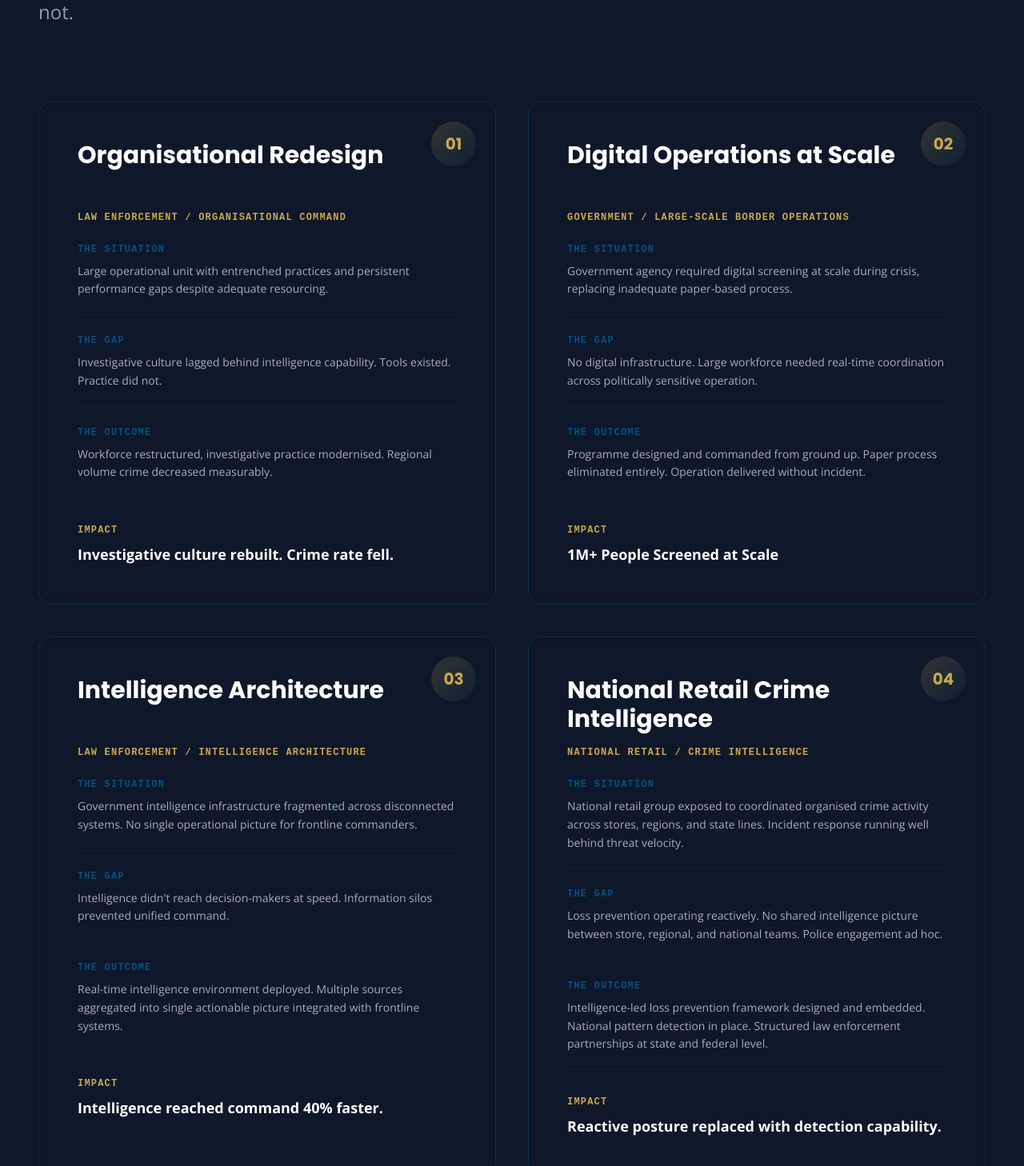
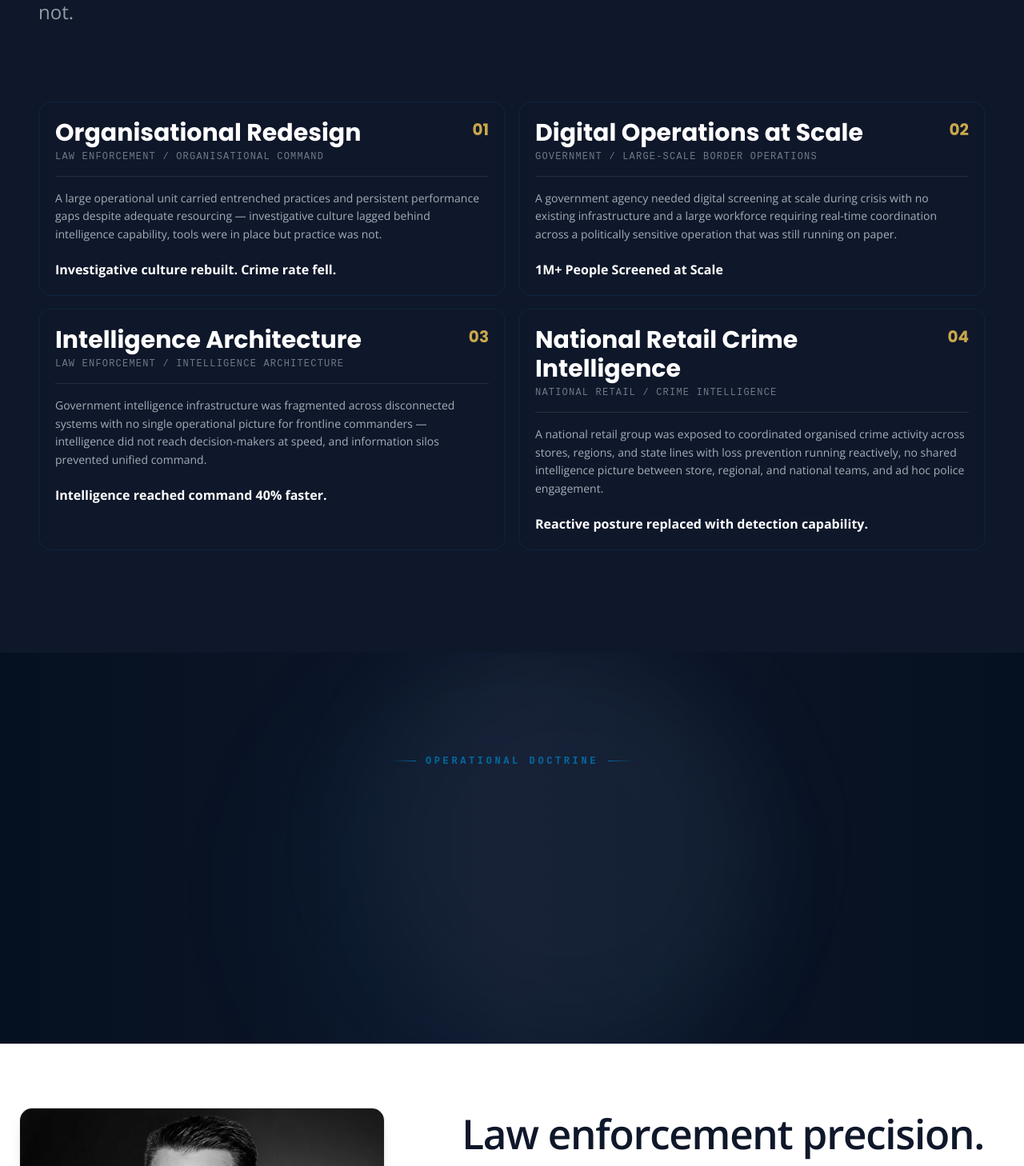
Before and after one commit to Brad9474/BW-Advisory-Website, a React (Vite) app: page / in a window 1280 px wide. Shown: the part 6212-7670 px from the top of the page at 80% size. Built offline with nearby package versions, Linux system fonts and the light colour scheme.

Commit message:
fix: Applied Work card redesign — remove section labels, tighten structure

```diff
--- a/src/pages/Home.jsx
+++ b/src/pages/Home.jsx
@@ -641,124 +641,72 @@ const Home = () => {
             </p>
           </div>
 
-          <div className="grid grid-cols-1 md:grid-cols-2 gap-10">
+          <div className="grid grid-cols-1 md:grid-cols-2 gap-4">
             {/* Case Study 01 */}
             <div className="relative group overflow-hidden">
               <div className="absolute -inset-1 bg-gradient-to-br from-[#C9A84C]/40 to-accent/20 rounded-2xl opacity-0 group-hover:opacity-50 transition-all duration-700 blur-lg"></div>
-              <div className="relative bg-gradient-to-br from-white/8 via-white/4 to-white/2 backdrop-blur-sm border border-accent/30 group-hover:border-[#C9A84C]/50 rounded-2xl p-10 md:p-12 h-full transition-all duration-500 group-hover:bg-white/12">
-                <div className="absolute top-6 right-6 w-14 h-14 bg-gradient-to-br from-[#C9A84C]/20 to-accent/10 rounded-full flex items-center justify-center group-hover:from-[#C9A84C]/30 group-hover:to-accent/20 transition-all duration-500">
-                  <span className="text-[#C9A84C] font-display font-bold text-xl">01</span>
+              <div className="relative bg-gradient-to-br from-white/8 via-white/4 to-white/2 backdrop-blur-sm border border-accent/20 group-hover:border-[#C9A84C]/40 rounded-2xl p-5 h-full transition-all duration-500 group-hover:bg-white/10">
+                <div className="flex items-start justify-between gap-4">
+                  <h3 className="font-display font-bold text-2xl md:text-3xl text-white leading-tight">Organisational Redesign</h3>
+                  <span className="text-[#C9A84C] font-display font-bold text-xl shrink-0">01</span>
                 </div>
-                <h3 className="font-display font-bold text-3xl text-white mb-2 pr-16 min-h-[5rem]">Organisational Redesign</h3>
-                <p className="text-[#C9A84C] text-xs font-mono tracking-widest uppercase font-bold mb-6">Law Enforcement / Organisational Command</p>
-                <div className="space-y-6">
-                  <div className="pb-5 border-b border-accent/15">
-                    <p className="text-accent/70 font-mono text-xs tracking-widest uppercase font-bold mb-2">The Situation</p>
-                    <p className="text-silver/85 font-light leading-relaxed text-sm">Large operational unit with entrenched practices and persistent performance gaps despite adequate resourcing.</p>
-                  </div>
-                  <div className="pb-5 border-b border-accent/15">
-                    <p className="text-accent/70 font-mono text-xs tracking-widest uppercase font-bold mb-2">The Gap</p>
-                    <p className="text-silver/85 font-light leading-relaxed text-sm">Investigative culture lagged behind intelligence capability. Tools existed. Practice did not.</p>
-                  </div>
-                  <div className="pb-5 border-b border-accent/15">
-                    <p className="text-accent/70 font-mono text-xs tracking-widest uppercase font-bold mb-2">The Outcome</p>
-                    <p className="text-silver/85 font-light leading-relaxed text-sm">Workforce restructured, investigative practice modernised. Regional volume crime decreased measurably.</p>
-                  </div>
-                  <div className="pt-2">
-                    <p className="text-[#C9A84C] font-mono text-xs tracking-widest uppercase font-bold mb-2">Impact</p>
-                    <p className="text-white font-bold text-lg">Investigative culture rebuilt. Crime rate fell.</p>
-                  </div>
-                </div>
+                <p className="text-silver/55 text-xs font-mono tracking-widest uppercase mt-1 truncate">Law Enforcement / Organisational Command</p>
+                <div className="h-px bg-white/10 my-4"></div>
+                <p className="text-silver/85 font-light leading-relaxed text-sm">
+                  A large operational unit carried entrenched practices and persistent performance gaps despite adequate resourcing — investigative culture lagged behind intelligence capability, tools were in place but practice was not.
+                </p>
+                <p className="text-white font-bold text-base mt-5">Investigative culture rebuilt. Crime rate fell.</p>
               </div>
             </div>
 
             {/* Case Study 02 */}
             <div className="relative group overflow-hidden">
               <div className="absolute -inset-1 bg-gradient-to-br from-[#C9A84C]/40 to-accent/20 rounded-2xl opacity-0 group-hover:opacity-50 transition-all duration-700 blur-lg"></div>
-              <div className="relative bg-gradient-to-br from-white/8 via-white/4 to-white/2 backdrop-blur-sm border border-accent/30 group-hover:border-[#C9A84C]/50 rounded-2xl p-10 md:p-12 h-full transition-all duration-500 group-hover:bg-white/12">
-                <div className="absolute top-6 right-6 w-14 h-14 bg-gradient-to-br from-[#C9A84C]/20 to-accent/10 rounded-full flex items-center justify-center group-hover:from-[#C9A84C]/30 group-hover:to-accent/20 transition-all duration-500">
-                  <span className="text-[#C9A84C] font-display font-bold text-xl">02</span>
+              <div className="relative bg-gradient-to-br from-white/8 via-white/4 to-white/2 backdrop-blur-sm border border-accent/20 group-hover:border-[#C9A84C]/40 rounded-2xl p-5 h-full transition-all duration-500 group-hover:bg-white/10">
+                <div className="flex items-start justify-between gap-4">
+                  <h3 className="font-display font-bold text-2xl md:text-3xl text-white leading-tight">Digital Operations at Scale</h3>
+                  <span className="text-[#C9A84C] font-display font-bold text-xl shrink-0">02</span>
                 </div>
-                <h3 className="font-display font-bold text-3xl text-white mb-2 pr-16 min-h-[5rem]">Digital Operations at Scale</h3>
-                <p className="text-[#C9A84C] text-xs font-mono tracking-widest uppercase font-bold mb-6">Government / Large-Scale Border Operations</p>
-                <div className="space-y-6">
-                  <div className="pb-5 border-b border-accent/15">
-                    <p className="text-accent/70 font-mono text-xs tracking-widest uppercase font-bold mb-2">The Situation</p>
-                    <p className="text-silver/85 font-light leading-relaxed text-sm">Government agency required digital screening at scale during crisis, replacing inadequate paper-based process.</p>
-                  </div>
-                  <div className="pb-5 border-b border-accent/15">
-                    <p className="text-accent/70 font-mono text-xs tracking-widest uppercase font-bold mb-2">The Gap</p>
-                    <p className="text-silver/85 font-light leading-relaxed text-sm">No digital infrastructure. Large workforce needed real-time coordination across politically sensitive operation.</p>
-                  </div>
-                  <div className="pb-5 border-b border-accent/15">
-                    <p className="text-accent/70 font-mono text-xs tracking-widest uppercase font-bold mb-2">The Outcome</p>
-                    <p className="text-silver/85 font-light leading-relaxed text-sm">Programme designed and commanded from ground up. Paper process eliminated entirely. Operation delivered without incident.</p>
-                  </div>
-                  <div className="pt-2">
-                    <p className="text-[#C9A84C] font-mono text-xs tracking-widest uppercase font-bold mb-2">Impact</p>
-                    <p className="text-white font-bold text-lg">1M+ People Screened at Scale</p>
-                  </div>
-                </div>
+                <p className="text-silver/55 text-xs font-mono tracking-widest uppercase mt-1 truncate">Government / Large-Scale Border Operations</p>
+                <div className="h-px bg-white/10 my-4"></div>
+                <p className="text-silver/85 font-light leading-relaxed text-sm">
+                  A government agency needed digital screening at scale during crisis with no existing infrastructure and a large workforce requiring real-time coordination across a politically sensitive operation that was still running on paper.
+                </p>
+                <p className="text-white font-bold text-base mt-5">1M+ People Screened at Scale</p>
               </div>
             </div>
 
             {/* Case Study 03 */}
             <div className="relative group overflow-hidden">
               <div className="absolute -inset-1 bg-gradient-to-br from-[#C9A84C]/40 to-accent/20 rounded-2xl opacity-0 group-hover:opacity-50 transition-all duration-700 blur-lg"></div>
-              <div className="relative bg-gradient-to-br from-white/8 via-white/4 to-white/2 backdrop-blur-sm border border-accent/30 group-hover:border-[#C9A84C]/50 rounded-2xl p-10 md:p-12 h-full transition-all duration-500 group-hover:bg-white/12">
-                <div className="absolute top-6 right-6 w-14 h-14 bg-gradient-to-br from-[#C9A84C]/20 to-accent/10 rounded-full flex items-center justify-center group-hover:from-[#C9A84C]/30 group-hover:to-accent/20 transition-all duration-500">
-                  <span className="text-[#C9A84C] font-display font-bold text-xl">03</span>
+              <div className="relative bg-gradient-to-br from-white/8 via-white/4 to-white/2 backdrop-blur-sm border border-accent/20 group-hover:border-[#C9A84C]/40 rounded-2xl p-5 h-full transition-all duration-500 group-hover:bg-white/10">
+                <div className="flex items-start justify-between gap-4">
+                  <h3 className="font-display font-bold text-2xl md:text-3xl text-white leading-tight">Intelligence Architecture</h3>
+                  <span className="text-[#C9A84C] font-display font-bold text-xl shrink-0">03</span>
                 </div>
-                <h3 className="font-display font-bold text-3xl text-white mb-2 pr-16 min-h-[5rem]">Intelligence Architecture</h3>
-                <p className="text-[#C9A84C] text-xs font-mono tracking-widest uppercase font-bold mb-6">Law Enforcement / Intelligence Architecture</p>
-                <div className="space-y-6">
-                  <div className="pb-5 border-b border-accent/15">
-                    <p className="text-accent/70 font-mono text-xs tracking-widest uppercase font-bold mb-2">The Situation</p>
-                    <p className="text-silver/85 font-light leading-relaxed text-sm">Government intelligence infrastructure fragmented across disconnected systems. No single operational picture for frontline commanders.</p>
-                  </div>
-                  <div className="pb-5 border-b border-accent/15">
-                    <p className="text-accent/70 font-mono text-xs tracking-widest uppercase font-bold mb-2">The Gap</p>
-                    <p className="text-silver/85 font-light leading-relaxed text-sm">Intelligence didn't reach decision-makers at speed. Information silos prevented unified command.</p>
-                  </div>
-                  <div className="pb-5 border-b border-accent/15">
-                    <p className="text-accent/70 font-mono text-xs tracking-widest uppercase font-bold mb-2">The Outcome</p>
-                    <p className="text-silver/85 font-light leading-relaxed text-sm">Real-time intelligence environment deployed. Multiple sources aggregated into single actionable picture integrated with frontline systems.</p>
-                  </div>
-                  <div className="pt-2">
-                    <p className="text-[#C9A84C] font-mono text-xs tracking-widest uppercase font-bold mb-2">Impact</p>
-                    <p className="text-white font-bold text-lg">Intelligence reached command 40% faster.</p>
-                  </div>
-                </div>
+                <p className="text-silver/55 text-xs font-mono tracking-widest uppercase mt-1 truncate">Law Enforcement / Intelligence Architecture</p>
+                <div className="h-px bg-white/10 my-4"></div>
+                <p className="text-silver/85 font-light leading-relaxed text-sm">
+                  Government intelligence infrastructure was fragmented across disconnected systems with no single operational picture for frontline commanders — intelligence did not reach decision-makers at speed, and information silos prevented unified command.
+                </p>
+                <p className="text-white font-bold text-base mt-5">Intelligence reached command 40% faster.</p>
               </div>
             </div>
 
             {/* Case Study 04 */}
             <div className="relative group overflow-hidden">
               <div className="absolute -inset-1 bg-gradient-to-br from-[#C9A84C]/40 to-accent/20 rounded-2xl opacity-0 group-hover:opacity-50 transition-all duration-700 blur-lg"></div>
-              <div className="relative bg-gradient-to-br from-white/8 via-white/4 to-white/2 backdrop-blur-sm border border-accent/30 group-hover:border-[#C9A84C]/50 rounded-2xl p-10 md:p-12 h-full transition-all duration-500 group-hover:bg-white/12">
-                <div className="absolute top-6 right-6 w-14 h-14 bg-gradient-to-br from-[#C9A84C]/20 to-accent/10 rounded-full flex items-center justify-center group-hover:from-[#C9A84C]/30 group-hover:to-accent/20 transition-all duration-500">
-                  <span className="text-[#C9A84C] font-display font-bold text-xl">04</span>
+              <div className="relative bg-gradient-to-br from-white/8 via-white/4 to-white/2 backdrop-blur-sm border border-accent/20 group-hover:border-[#C9A84C]/40 rounded-2xl p-5 h-full transition-all duration-500 group-hover:bg-white/10">
+                <div className="flex items-start justify-between gap-4">
+                  <h3 className="font-display font-bold text-2xl md:text-3xl text-white leading-tight">National Retail Crime Intelligence</h3>
+                  <span className="text-[#C9A84C] font-display font-bold text-xl shrink-0">04</span>
                 </div>
-                <h3 className="font-display font-bold text-3xl text-white mb-2 pr-16 min-h-[5rem]">National Retail Crime Intelligence</h3>
-                <p className="text-[#C9A84C] text-xs font-mono tracking-widest uppercase font-bold mb-6">National Retail / Crime Intelligence</p>
-                <div className="space-y-6">
-                  <div className="pb-5 border-b border-accent/15">
-                    <p className="text-accent/70 font-mono text-xs tracking-widest uppercase font-bold mb-2">The Situation</p>
-                    <p className="text-silver/85 font-light leading-relaxed text-sm">National retail group exposed to coordinated organised crime activity across stores, regions, and state lines. Incident response running well behind threat velocity.</p>
-                  </div>
-                  <div className="pb-5 border-b border-accent/15">
-                    <p className="text-accent/70 font-mono text-xs tracking-widest uppercase font-bold mb-2">The Gap</p>
-                    <p className="text-silver/85 font-light leading-relaxed text-sm">Loss prevention operating reactively. No shared intelligence picture between store, regional, and national teams. Police engagement ad hoc.</p>
-                  </div>
-                  <div className="pb-5 border-b border-accent/15">
-                    <p className="text-accent/70 font-mono text-xs tracking-widest uppercase font-bold mb-2">The Outcome</p>
-                    <p className="text-silver/85 font-light leading-relaxed text-sm">Intelligence-led loss prevention framework designed and embedded. National pattern detection in place. Structured law enforcement partnerships at state and federal level.</p>
-                  </div>
-                  <div className="pt-2">
-                    <p className="text-[#C9A84C] font-mono text-xs tracking-widest uppercase font-bold mb-2">Impact</p>
-                    <p className="text-white font-bold text-lg">Reactive posture replaced with detection capability.</p>
-                  </div>
-                </div>
+                <p className="text-silver/55 text-xs font-mono tracking-widest uppercase mt-1 truncate">National Retail / Crime Intelligence</p>
+                <div className="h-px bg-white/10 my-4"></div>
+                <p className="text-silver/85 font-light leading-relaxed text-sm">
+                  A national retail group was exposed to coordinated organised crime activity across stores, regions, and state lines with loss prevention running reactively, no shared intelligence picture between store, regional, and national teams, and ad hoc police engagement.
+                </p>
+                <p className="text-white font-bold text-base mt-5">Reactive posture replaced with detection capability.</p>
               </div>
             </div>
           </div>
```
